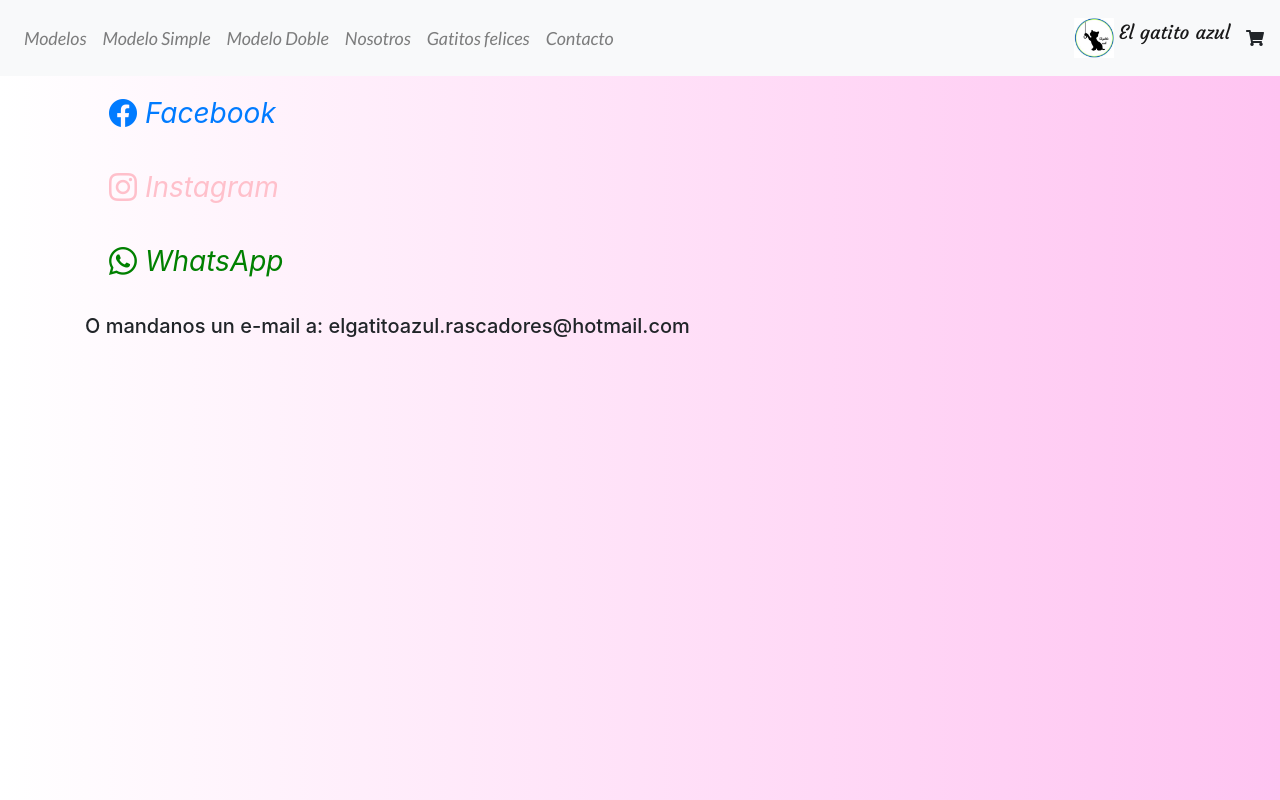
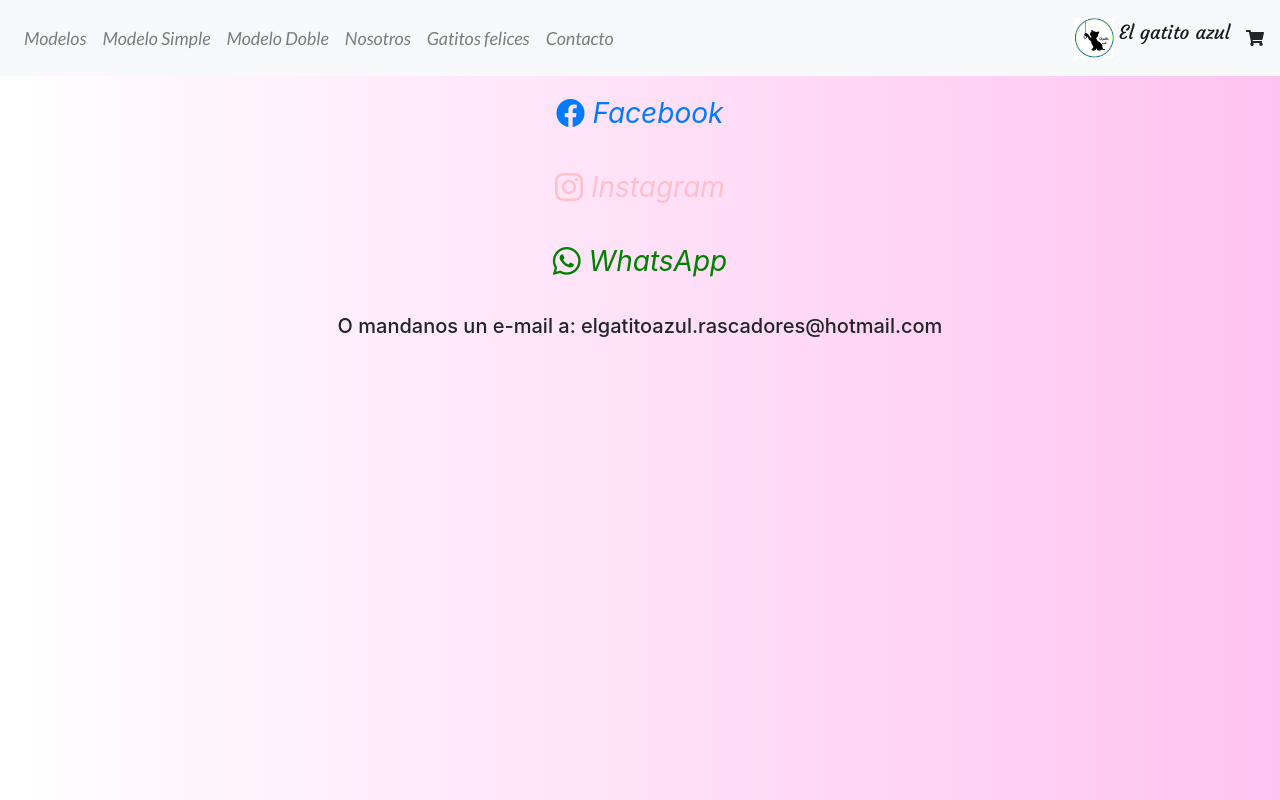
Before and after one commit to spancavil/Ecommerce---Ancavil, a React (Create React App) app: page /contacto in a window 1280 px wide. Built offline with nearby package versions, Linux system fonts and the light colour scheme.

Commit message:
Update index.js

```diff
--- a/src/components/Contacto/index.js
+++ b/src/components/Contacto/index.js
@@ -4,7 +4,7 @@
     return(
         <div className = "container">
 
-        <div className="row row-cols-1">
+        <div className="row row-cols-1 text-center">
             <div className="col-12 my-3">
             <a href="https://www.facebook.com/Rascadores-El-Gatito-azul-110299214466391/" target="_blank" rel="noopener noreferrer">
                 <i className="bi bi-facebook m-4" style={{fontSize:"1.75rem"}}> Facebook</i>
```
